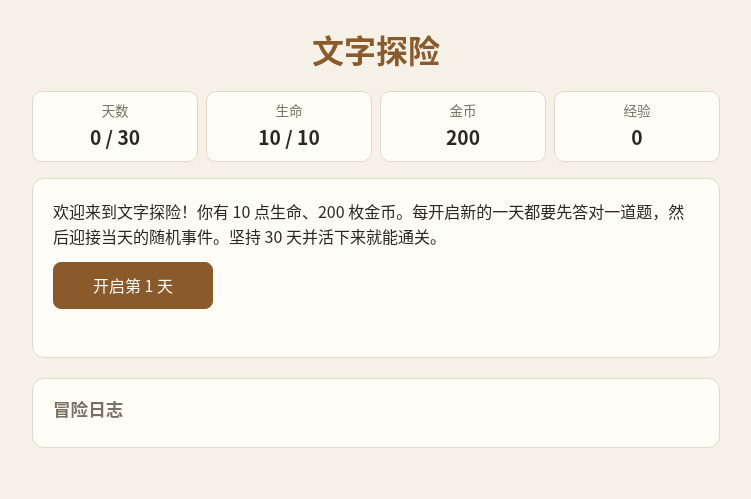
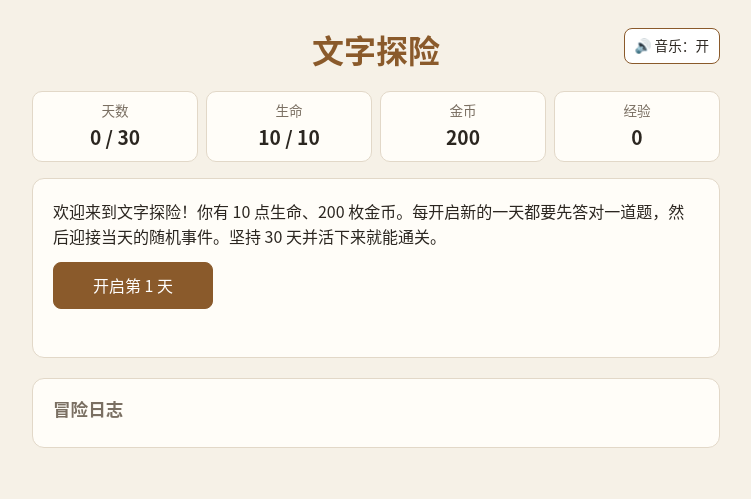
Before and after one commit to MrWengKB/ELAdventure, a plain HTML site: page index.html in a window 1280 px wide. Shown: the whole page, without its empty margins (264-1015 px from the left). Drawn offline with Linux system fonts and the light colour scheme; no server answers.

Commit message:
Add files via upload

```diff
--- a/index.html
+++ b/index.html
@@ -8,7 +8,10 @@
 </head>
 <body>
   <main class="game">
-    <h1>文字探险</h1>
+    <header class="top">
+      <h1>文字探险</h1>
+      <button id="music-toggle" class="music-toggle" aria-pressed="true">🔊 音乐：开</button>
+    </header>
 
     <section class="stats" aria-label="玩家状态">
       <div class="stat"><span class="label">天数</span><span id="stat-day" class="value">0 / 30</span></div>
@@ -36,6 +39,7 @@
     </div>
   </div>
 
+  <script src="js/music.js"></script>
   <script src="js/game.js"></script>
 </body>
 </html>
--- a/style.css
+++ b/style.css
@@ -126,3 +126,16 @@ button.primary:hover { background: #6f4720; }
 .modal-box h2 { font-size: 1.5rem; margin: 0 0 12px; }
 .modal-actions { display: flex; gap: 12px; justify-content: center; margin-top: 16px; }
 .modal-actions button { text-align: center; min-width: 110px; }
+
+.top { position: relative; }
+.music-toggle {
+  position: absolute;
+  right: 0;
+  top: 4px;
+  font-size: 0.85rem;
+  padding: 6px 10px;
+  text-align: center;
+}
+@media (max-width: 480px) {
+  .music-toggle { position: static; display: block; margin: 0 auto 12px; }
+}
```
Also changed, not shown: 1 other file.
